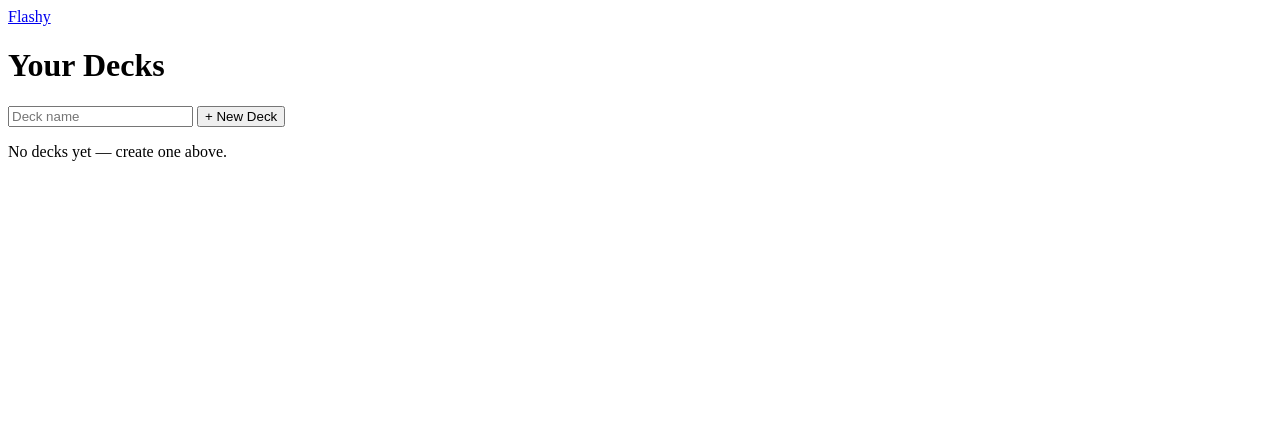
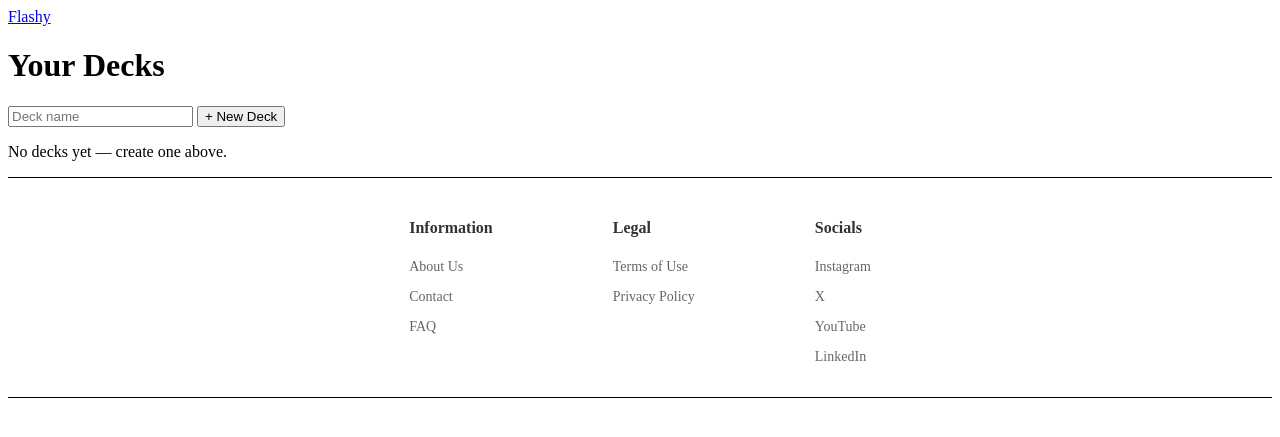
Before and after one commit to A01497850EL/CITFlashcard, a Flask app: page / in a window 1280 px wide. Shown: the top 437 px of the page. Run offline with Flask 3, Linux system fonts and the light colour scheme.

Commit message:
Footer added (html/css)

```diff
--- a/static/css/style.css
+++ b/static/css/style.css
@@ -0,0 +1,49 @@
+/* Footer Wrapper */
+.site-footer {
+  background-color: #ffffff;
+  padding: 20px 40px;
+  border-top: 1px solid black; /* Light line at the top */
+  border-bottom: 1px solid black; /* Thick dark bar at the bottom */
+}
+
+/* Main Container - Centers everything and uses gap for spacing */
+.footer-container {
+  max-width: 1200px;
+  margin: 0 auto;
+  display: flex;
+  justify-content: center; /* Centers the columns in the middle of the screen */
+  gap: 120px; /* Adjust this number to add more or less space between columns */
+}
+
+/* Styling for the Headers */
+.footer-column h4 {
+  font-size: 16px;
+  font-weight: bold;
+  color: #333333;
+  margin-bottom: 20px;
+}
+
+/* Removes default bullet points from the lists */
+.footer-column ul {
+  list-style: none;
+  padding: 0;
+  margin: 0;
+}
+
+/* Spacing between the links */
+.footer-column li {
+  margin-bottom: 12px;
+}
+
+/* Styling the links */
+.footer-column a {
+  text-decoration: none;
+  color: #666666;
+  font-size: 14px;
+  transition: color 0.2s ease;
+}
+
+/* Darkens the link text when hovered */
+.footer-column a:hover {
+  color: #000000;
+}
--- a/templates/base.html
+++ b/templates/base.html
@@ -18,3 +18,40 @@
     <script src="{{ url_for('static', filename='js/main.js') }}"></script>
 </body>
 </html>
+
+<!-- Footer -->
+<footer class="site-footer">
+  <div class="footer-container">
+
+    <!-- Column 1: Information -->
+    <div class="footer-column">
+      <h4>Information</h4>
+      <ul>
+        <li><a href="#">About Us</a></li>
+        <li><a href="#">Contact</a></li>
+        <li><a href="#">FAQ</a></li>
+      </ul>
+    </div>
+
+    <!-- Column 2: Legal -->
+    <div class="footer-column">
+      <h4>Legal</h4>
+      <ul>
+        <li><a href="#">Terms of Use</a></li>
+        <li><a href="#">Privacy Policy</a></li>
+      </ul>
+    </div>
+
+    <!-- Column 3: Socials -->
+    <div class="footer-column">
+      <h4>Socials</h4>
+      <ul>
+        <li><a href="#">Instagram</a></li>
+        <li><a href="#">X</a></li>
+        <li><a href="#">YouTube</a></li>
+        <li><a href="#">LinkedIn</a></li>
+      </ul>
+    </div>
+
+  </div>
+</footer>
```
